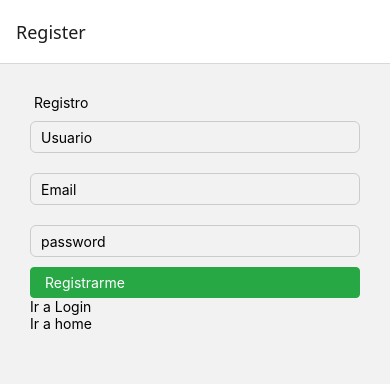
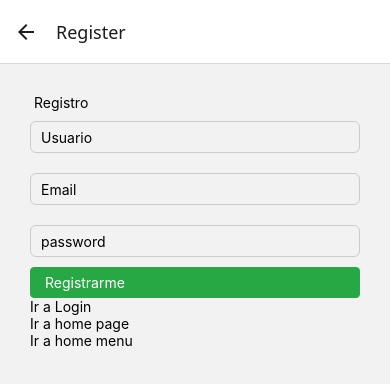
Before and after one commit to NadineRUIZ/ProyectoFinalTDM-Ruiz-Fontan, a React Native app in the folder demo-expo/: screen /Register in a window 390 px wide. Shown: the top 384 px of the page. Built offline with nearby package versions, Linux system fonts and the light colour scheme.

Commit message:
agregue un atajo

```diff
--- a/demo-expo/App.js
+++ b/demo-expo/App.js
@@ -2,6 +2,7 @@ import { NavigationContainer } from '@react-navigation/native';
 import {createNativeStackNavigator} from '@react-navigation/native-stack';
 import Register from './src/Screens/Register';
 import Login from './src/Components/Login';
+import Homepage from './src/Screens/Homepage';
 import HomeMenu from './src/Components/HomeMenu';
 
 
@@ -14,9 +15,10 @@ function App(){
     <NavigationContainer>
       <Stack.Navigator>
 
+        <Stack.Screen name="Login" component={ Login } />
         <Stack.Screen name="Register" component={ Register } />
-        <Stack.Screen name="Login" component={ Login } />
-        <Stack.Screen name="HomeMenu" component ={HomeMenu} />
+        <Stack.Screen name="Homepage" component ={Homepage} />
+         <Stack.Screen name="HomeMenu" component ={HomeMenu} />
 
       </Stack.Navigator>
     </NavigationContainer>
--- a/demo-expo/src/screens/Homepage.js
+++ b/demo-expo/src/screens/Homepage.js
@@ -24,10 +24,17 @@ useEffect (() => {
 }, []);
 
     return(
-    <View style = {Styles.conteiner}>
+    <View style = {style.container}>
 
     </View>
     )
     }
 
+ const style = StyleSheet.create({
+  container: {
+
+  }
+});
+
+
 export default Homepage;
--- a/demo-expo/src/screens/Register.js
+++ b/demo-expo/src/screens/Register.js
@@ -82,13 +82,21 @@ function Register(props) {
             </Text>
             </Pressable>
 
-            <Pressable onPress={ () => props.navigation.navigate('Home')} >
+            <Pressable onPress={ () => props.navigation.navigate('Homepage')} >
                 <Text>
-                Ir a home
+                Ir a home page
+
+            </Text>
+            </Pressable>
+
+            <Pressable onPress={ () => props.navigation.navigate('HomeMenu')} >
+                <Text>
+                Ir a home menu
 
             </Text>
 
             </Pressable>
+
         </View>
 
     )
```
